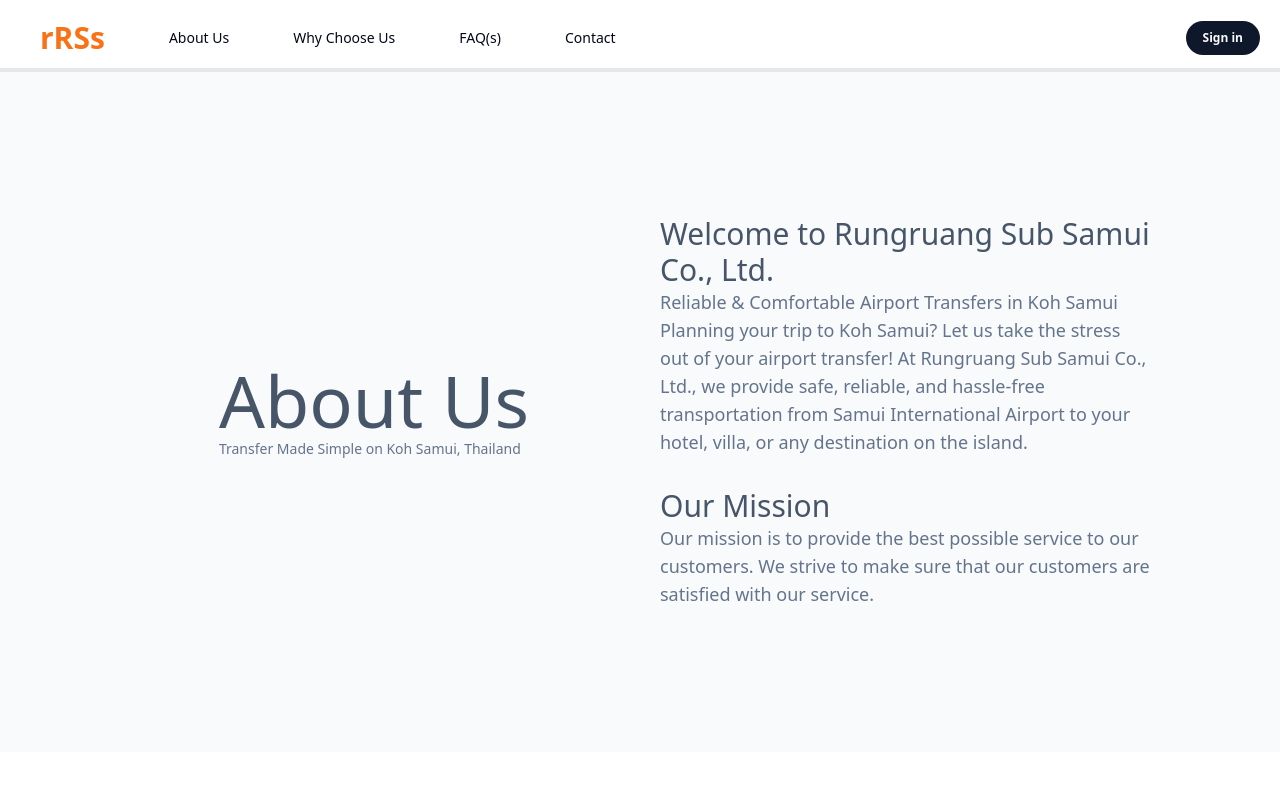
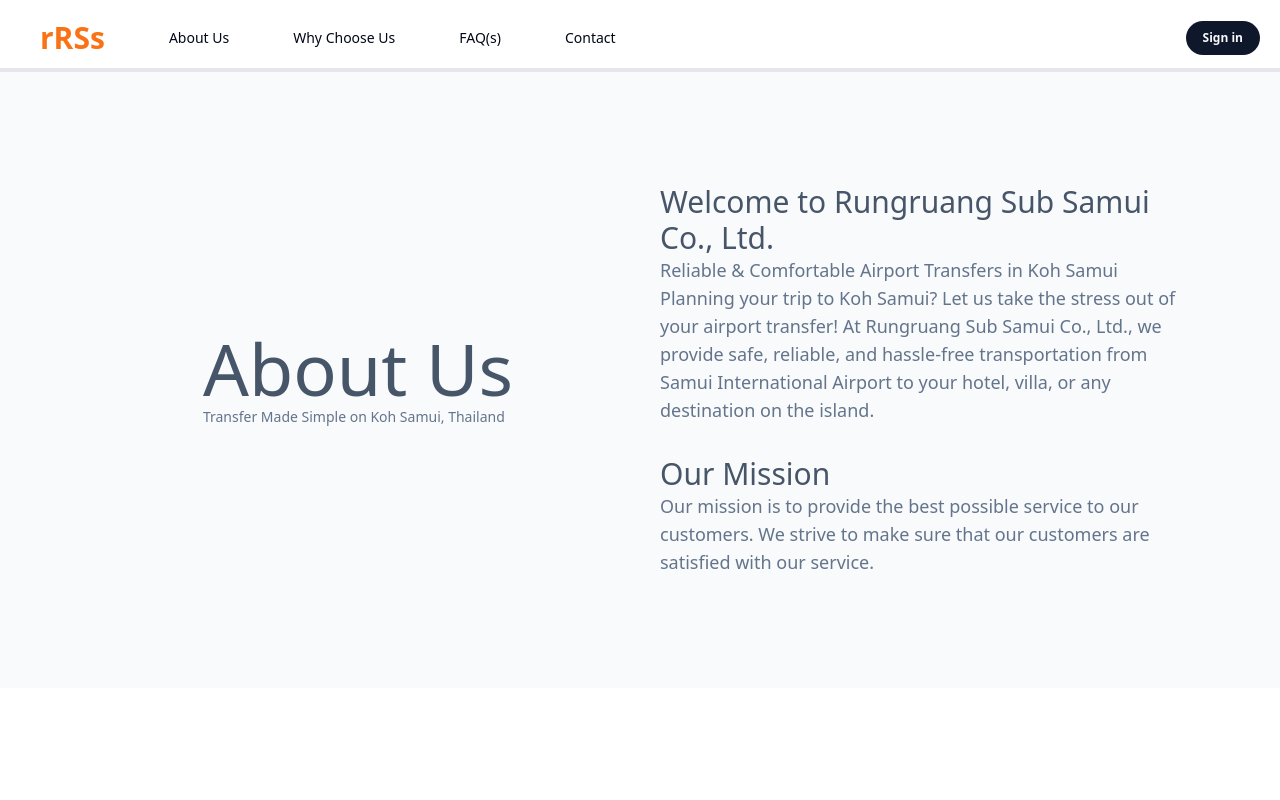
Before and after one commit to psinthorn/locoride, a Next.js app in the folder frontend/: page /about-us in a window 1280 px wide. Shown: the top 800 px of the page. Built offline with nearby package versions, Linux system fonts and the light colour scheme; no server answers.

Commit message:
update layout for mobile view

```diff
--- a/frontend/app/page.tsx
+++ b/frontend/app/page.tsx
@@ -35,7 +35,7 @@
         libraries={['places']}
         googleMapsApiKey={process.env.NEXT_PUBLIC_GOOGLE_API_KEY || ''}
       >
-        <div className="grid grid-cols-1 md:grid-cols-3 py-2 gap-0 bg-slate-200">
+        <div className="grid grid-cols-1 sm:grid-cols-1 md:grid-cols-1 lg:grid-cols-3 py-2 gap-0 bg-slate-200">
           <div >
             <SearchSection />
           </div>
--- a/frontend/components/AboutUs/AboutUs.tsx
+++ b/frontend/components/AboutUs/AboutUs.tsx
@@ -14,9 +14,9 @@
     }
   ]
   return (
-    <div className='p-16 bg-slate-50 sm:p-8 md:16'>
+    <div className='p-4 bg-slate-50 sm:p-2 md:16 lg:p-16'>
 
-      <div className="grid grid-cols-1 w-full sm:grid-cols-1 sm:p-8  md:grid-cols-2 md:p-16 lg:grid-cols-2 lg:p-24  gap-10">
+      <div className="grid grid-cols-1 w-full sm:grid-cols-1 sm:p-4  md:grid-cols-2 md:p-8 lg:grid-cols-2 lg:p-8  gap-10">
           {/* <div>
             Image here
           </div> */}
--- a/frontend/components/hero/MainBanner.tsx
+++ b/frontend/components/hero/MainBanner.tsx
@@ -5,7 +5,7 @@
 const MainBanner = () => {
   return (
     // use max-h-96 if need the search box show in the middle of the banner
-    <div className='hidden md:block md:w-full md:h-[95%]'>
+    <div className='hidden lg:block md:w-full md:h-[95%]'>
       <Image src={Banner} alt='RRSS main banner' />
     </div>
   )
--- a/frontend/components/why-us/WhyChooseUs.js
+++ b/frontend/components/why-us/WhyChooseUs.js
@@ -40,7 +40,7 @@
     <div className='my-4 relative'>
       <h1 className='text-5xl text-center font-semibold'>Why Choose Us</h1>
       <p className='text-center text-2xl font-light mt-1'>We are committed to providing you with</p>
-      <div className="grid grid-cols-1 w-full sm:grid-cols-2 sm:p-8 sm:bg-none  md:grid-cols-3 md:p-16 lg:grid-cols-4 lg:p-24  gap-8">
+      <div className="grid grid-cols-1 w-full sm:grid-cols-2 sm:p-8 sm:bg-none  md:grid-cols-2 md:p-16 lg:grid-cols-4 lg:py-24  gap-8">
           {items.map((item) => (
             <div key={item.id}>
               <WhyChooseUsItem title={item.title} description={item.description} icon={item.icon} />
```
